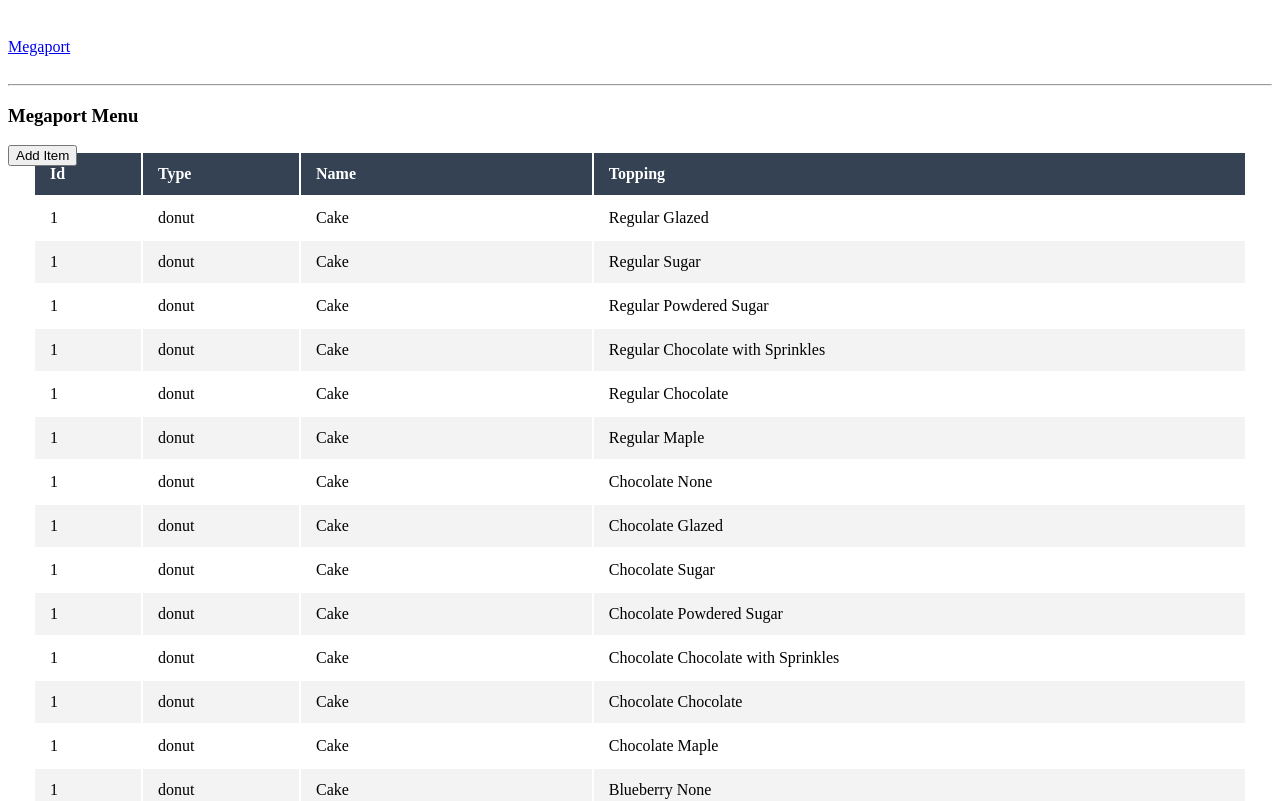
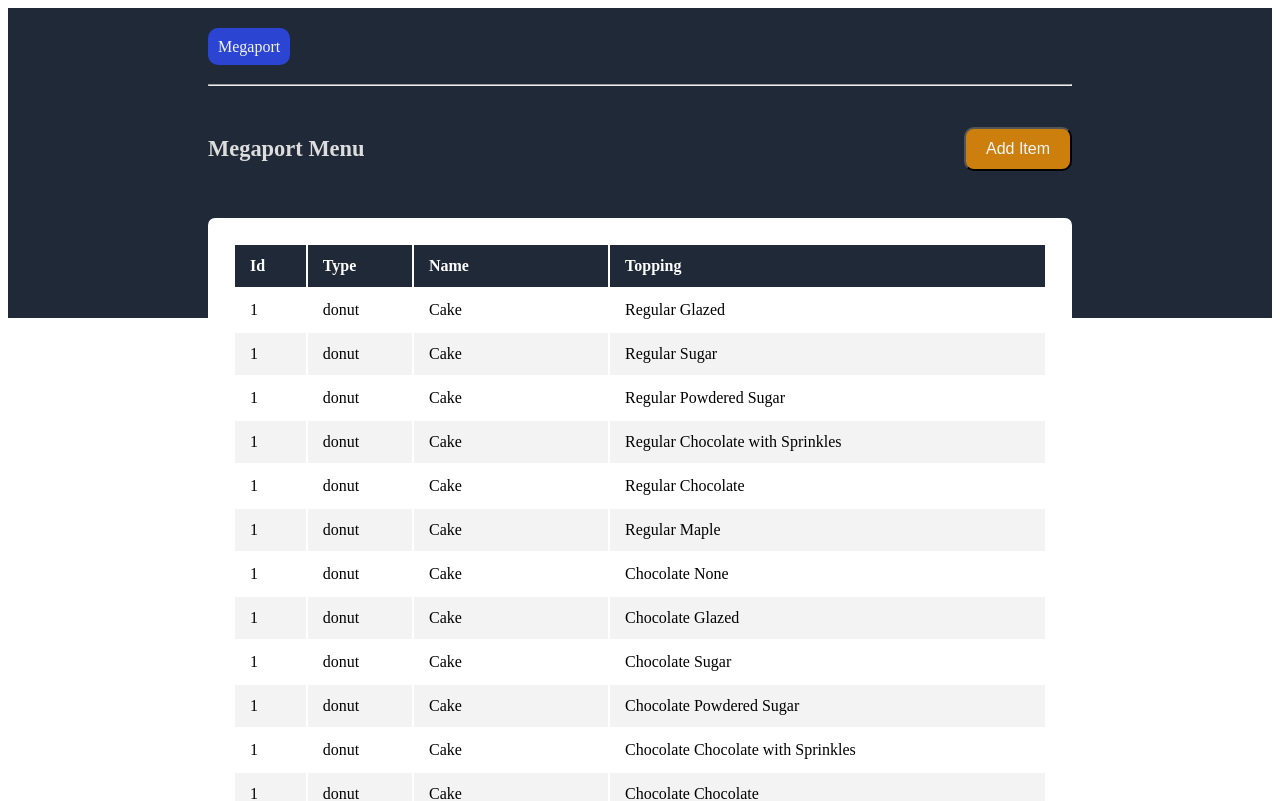
Before and after one commit to vvsrrSunny/food-table, a Vue app: page / in a window 1280 px wide. Shown: the top 801 px of the page. Built offline with nearby package versions, Linux system fonts and the light colour scheme; the HTML template or start-up script is replaced by a standard one.

Commit message:
changed the UI and made more generic code

```diff
--- a/public/index.html
+++ b/public/index.html
@@ -13,21 +13,11 @@
 
 <body>
     <noscript>
-      <strong>We're sorry but <%= htmlWebpackPlugin.options.title %> doesn't work properly without JavaScript enabled. Please enable it to continue.</strong>
-    </noscript>
-    <div class="dashboard">
-        <section>
-            <div style="padding-top: 30px; padding-bottom: 20px">
-                <a href="https://www.megaport.com/" target="_blank">Megaport</a>
-            </div>
-            <hr />
-            <div class="section-heading">
-                <h3>Megaport Menu</h3>
-                <button>Add Item</button>
-            </div>
-        </section>
-        <div id="app"></div>
-    </div>
+    <strong>We're sorry but <%= htmlWebpackPlugin.options.title %> doesn't work properly without JavaScript enabled.
+        Please enable it to continue.</strong>
+  </noscript>
+
+    <div id="app"></div>
     <!-- built files will be auto injected -->
 </body>
 
--- a/src/App.vue
+++ b/src/App.vue
@@ -1,13 +1,16 @@
 <template>
-  <dashboard />
+  <app-layout>
+    <dashboard />
+  </app-layout>
 </template>
 
 <script>
 import Dashboard from "./components/Dashboard.vue";
-
+import AppLayout from "./components/AppLayout.vue";
 export default {
   components: {
     Dashboard,
+    AppLayout,
   },
 };
 </script>
--- a/src/assets/global.css
+++ b/src/assets/global.css
@@ -15,51 +15,3 @@
     margin: 0;
     background-color: #f2f5f8;
 }
-
-section {
-    flex-direction: column;
-    height: 250px;
-    color: #dddddd;
-}
-
-.dashboard {
-    padding-left: 200px;
-    padding-right: 200px;
-    background-color: #354253;
-    height: 310px;
-}
-
-.dashboard a {
-    border-radius: 10px;
-    padding: 10px;
-    background-color: rgb(19, 24, 65);
-    cursor: pointer;
-    color: #f2f5f8;
-    text-decoration: none;
-}
-
-.h3 {
-    display: flex;
-    align-items: center;
-}
-
-.section-heading {
-    padding-top: 20px;
-    padding-bottom: 10px;
-    font-size: larger;
-    display: flex;
-    justify-content: space-between;
-    align-items: center;
-}
-
-button {
-    border-radius: 10px;
-    padding: 20px;
-    background-color: #009879;
-    cursor: pointer;
-    color: #f2f5f8;
-    height: 0px;
-    display: flex;
-    align-items: center;
-    font-size: medium;
-}
--- /dev/null
+++ b/src/components/AppLayout.vue
@@ -0,0 +1,60 @@
+<template>
+  <div class="dashboard">
+    <section>
+      <div style="padding-top: 30px; padding-bottom: 20px">
+        <a href="https://www.megaport.com/" target="_blank">Megaport</a>
+      </div>
+      <hr />
+      <div class="section-heading">
+        <h3>Megaport Menu</h3>
+        <button>Add Item</button>
+      </div>
+    </section>
+    <slot />
+  </div>
+</template>
+
+<style>
+section {
+  flex-direction: column;
+  height: 250px;
+  color: #dddddd;
+}
+
+.dashboard {
+  padding-left: 200px;
+  padding-right: 200px;
+  background-color: #1f2937;
+  height: 310px;
+}
+
+.dashboard a {
+  border-radius: 10px;
+  padding: 10px;
+  background-color: rgb(43, 68, 209);
+  cursor: pointer;
+  color: #f2f5f8;
+  text-decoration: none;
+}
+
+.section-heading {
+  padding-top: 20px;
+  padding-bottom: 10px;
+  font-size: larger;
+  display: flex;
+  justify-content: space-between;
+  align-items: center;
+}
+
+button {
+  border-radius: 10px;
+  padding: 20px;
+  background-color: #ff9900c5;
+  cursor: pointer;
+  color: #f2f5f8;
+  height: 0px;
+  display: flex;
+  align-items: center;
+  font-size: medium;
+}
+</style>
--- a/src/components/Dashboard.vue
+++ b/src/components/Dashboard.vue
@@ -1,8 +1,8 @@
 <template>
   <div>
-    <div class="main-content">
-      <food-table :foodItemList="foodItemList" />
-    </div>
+      <div class="main-content">
+        <food-table :foodItemList="foodItemList" />
+      </div>
   </div>
 </template>
 
--- a/src/components/FoodTable.vue
+++ b/src/components/FoodTable.vue
@@ -3,13 +3,13 @@
     <template v-slot:heading>
       <tr>
         <th>Id</th>
-        <th>Type</th>
+        <th @click="sortBy('topping')">Type</th>
         <th>Name</th>
         <th>Topping</th>
       </tr>
     </template>
     <template v-slot:body>
-      <tr v-for="(foodItem, index) in foodItemList" :key="index">
+      <tr v-for="(foodItem, index) in foodItems" :key="index">
         <td>{{ parseInt(foodItem.id, 8) }}</td>
         <td>{{ foodItem.type }}</td>
         <td>{{ foodItem.name }}</td>
@@ -32,5 +32,26 @@
       default: [],
     },
   },
+  data() {
+    return {
+      foodItems: this.foodItemList,
+    };
+  },
+
+  methods: {
+    sortBy(columnName) {
+      console.debug;
+      this.foodItems.sort(function (a, b) {
+        if (a.topping < b.topping) {
+          return -1;
+        }
+        if (a.topping > b.topping) {
+          return 1;
+        }
+        return 0;
+      });
+      console.log(this.foodItems);
+    },
+  },
 };
 </script>
--- a/src/components/TableLayout.vue
+++ b/src/components/TableLayout.vue
@@ -14,7 +14,7 @@
   min-width: 100%;
 }
 .styled-table thead tr {
-  background-color: #354253;
+  background-color: #1F2937;
   color: #ffffff;
   text-align: left;
 }
```
